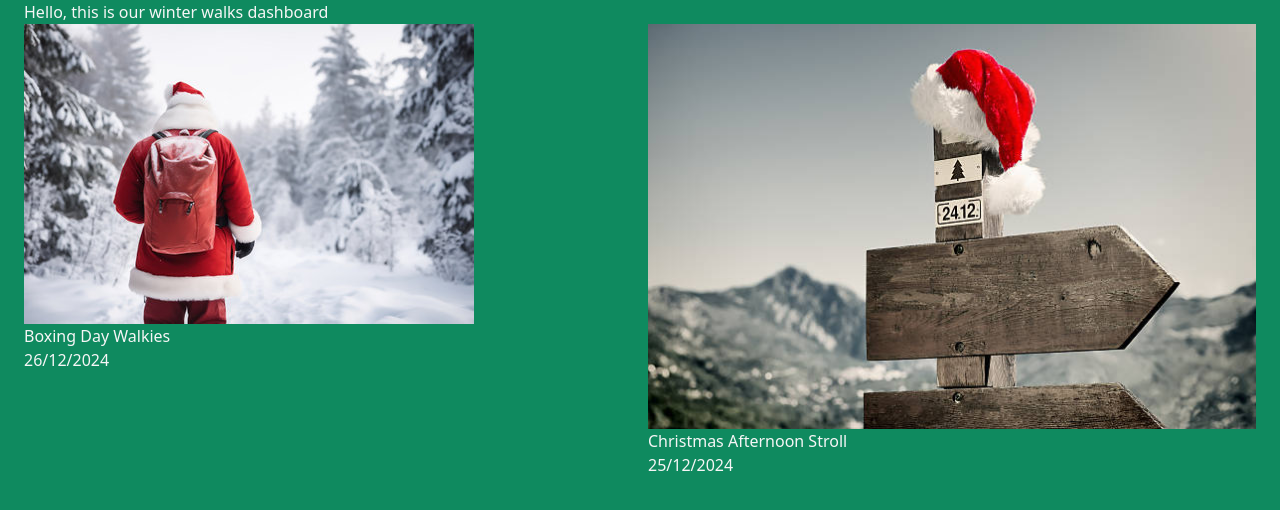
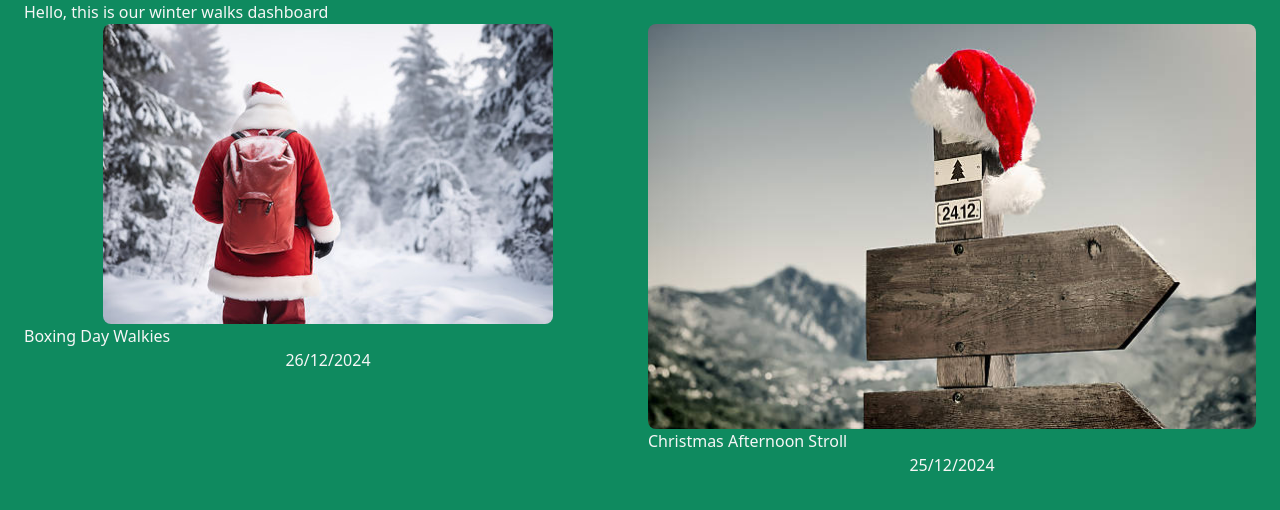
Before and after one commit to veepgoose/FelizNaviHike, a Next.js app: page /dashboard in a window 1280 px wide. Shown: the top 510 px of the page. Built offline with nearby package versions, Linux system fonts and the light colour scheme.

Commit message:
updated walkcard

```diff
--- a/components/Walkcard.tsx
+++ b/components/Walkcard.tsx
@@ -6,11 +6,11 @@ export function Walkcard(props:{
 }
 ) {
     return (
-        <div>
-            <div className="rounded-">
+        <div className='flex flex-col items-center'>
+            <div className="rounded-lg overflow-hidden">
             <img src={props.image} alt="walk" />
             </div>
-            <h3>{props.name}</h3>
+            <h3 className='w-full truncate'>{props.name}</h3>
             <p>{new Intl.DateTimeFormat('en-GB').format(new Date(props.date))}</p>
         </div>
     )}
```
